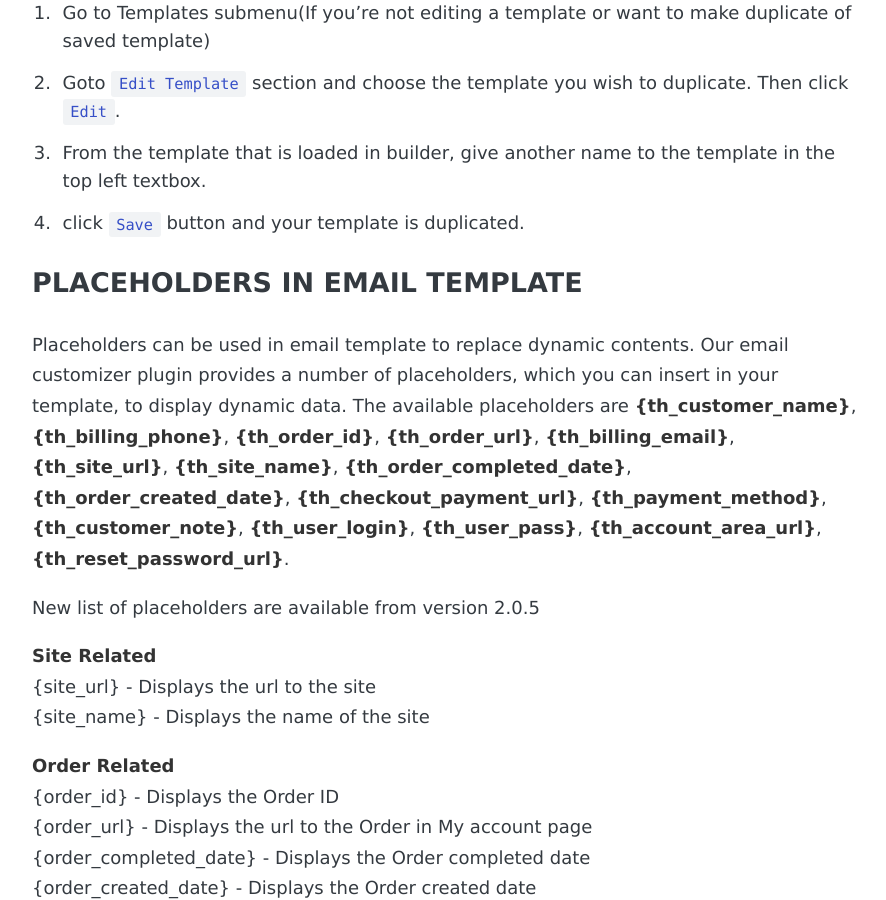
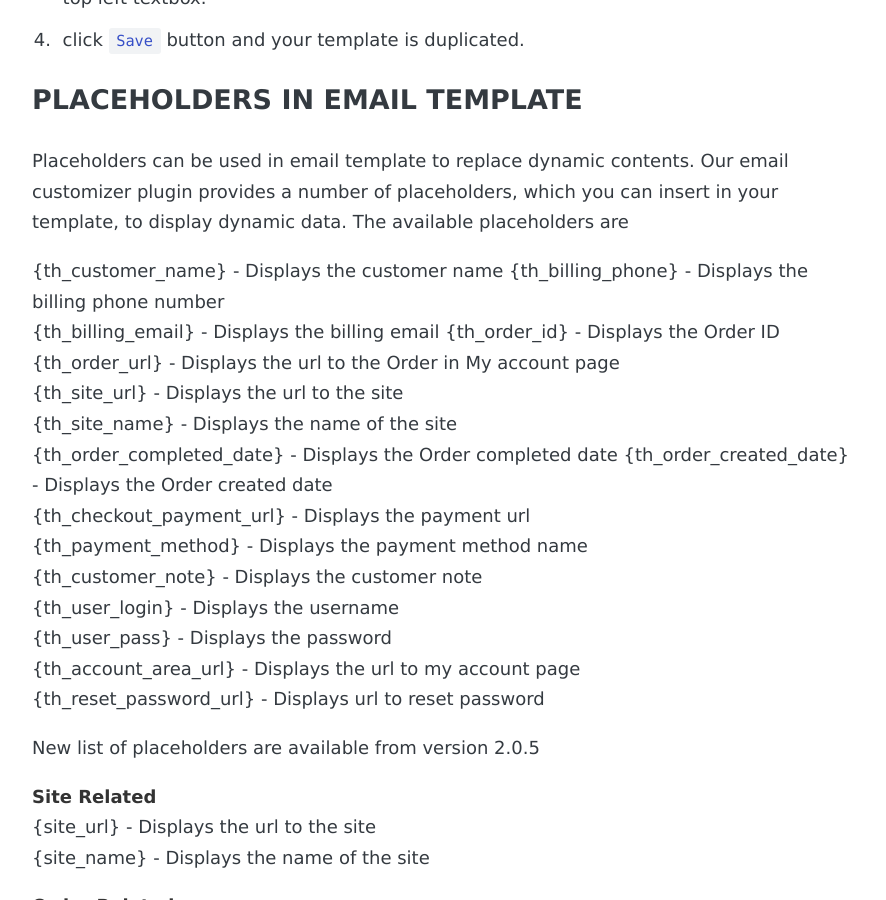
Before and after one commit to Themehigh/themehigh.github.io, a Jekyll site: the page built from _posts/2019-11-01-email-customizer-knowledge-base.markdown, in a window 1280 px wide and 900 px high, scrolled down 5812 px. Shown: the whole window, without its empty margins (194-1080 px from the left). Built offline with Jekyll 4.4.1, drawn with Linux system fonts in a browser that asks for light colours; some web fonts are replaced; comment, search, counter and statistics services are not loaded; some of the changed text lies outside the part shown.

```diff
--- a/_posts/2019-11-01-email-customizer-knowledge-base.markdown
+++ b/_posts/2019-11-01-email-customizer-knowledge-base.markdown
@@ -141,7 +139,24 @@ No. You don't have to do this. Making a copy of any template you have created is
 ### PLACEHOLDERS IN EMAIL TEMPLATE
 
 Placeholders can be used in email template to replace dynamic contents. Our email customizer plugin provides a number of placeholders, which you can insert in your template, to display dynamic data.
-The available placeholders are **{th_customer_name}**, **{th_billing_phone}**, **{th_order_id}**, **{th_order_url}**, **{th_billing_email}**, **{th_site_url}**, **{th_site_name}**, **{th_order_completed_date}**, **{th_order_created_date}**, **{th_checkout_payment_url}**, **{th_payment_method}**, **{th_customer_note}**, **{th_user_login}**, **{th_user_pass}**, **{th_account_area_url}**, **{th_reset_password_url}**.
+The available placeholders are
+
+{th_customer_name}  -  Displays the customer name
+{th_billing_phone}  -  Displays the billing phone number
+{th_billing_email}  -  Displays the billing email
+{th_order_id}	    -  Displays the Order ID
+{th_order_url}		-  Displays the url to the Order in My account page
+{th_site_url}		-  Displays the url to the site
+{th_site_name}		-  Displays the name of the site
+{th_order_completed_date}	-  Displays the Order completed date
+{th_order_created_date}		-  Displays the Order created date
+{th_checkout_payment_url}	-  Displays the payment url
+{th_payment_method}			-  Displays the payment method name
+{th_customer_note}			-  Displays the customer note
+{th_user_login}				-  Displays the username
+{th_user_pass}				-  Displays the password
+{th_account_area_url}		-  Displays the url to my account page
+{th_reset_password_url}   	-  Displays url to reset password
 
 New list of placeholders are available from version 2.0.5
 
@@ -209,9 +224,9 @@ You can access these sample templates as follows
 
 ### MISSING SAMPLE TEMPLATES ?
 
-IF your `Sample Templates` group in the `Edit Template` section dropdown is  empty or if you are seeing --empty-- option under 	Sample Templates group in dropdown, then you can follow the below steps.
+If your `Sample Templates` group in the `Edit Template` section dropdown is  empty or if you are seeing --empty-- option under `Sample Templates` group in dropdown, then you can follow the below steps.
 
 1. Add the following code to the active theme/child theme functions.php
-    `add_filter('thwec_reset_sample_templates', '__return_true');`
+    add_filter('thwec_reset_sample_templates', '__return_true');
 2. Deactivate and Activate the plugin
-3. You will see sample templates added to the dropdown
+3. You will see sample templates added to the dropdown.
```
Also changed, not shown: other parts of _posts/2019-11-01-email-customizer-knowledge-base.markdown (+1 -3 lines).
